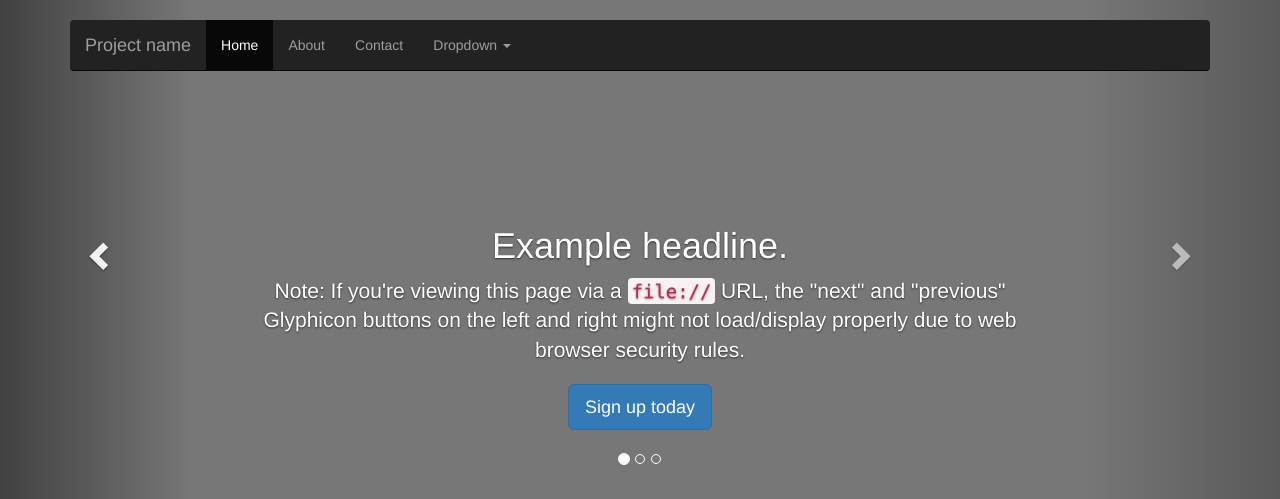
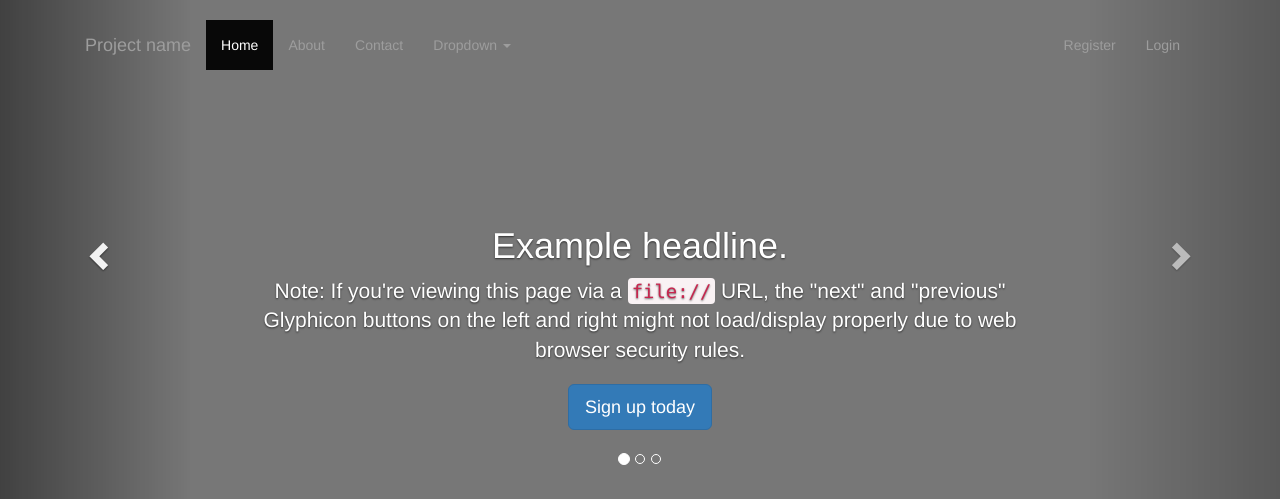
Before and after one commit to sunnry/iteamstudio, a Django app: page / in a window 1280 px wide. Shown: the top 499 px of the page. Run offline with Django 3.2, Linux system fonts and the light colour scheme; some libraries are stand-ins or nearby versions.

Commit message:
fix nav bar on the top and add register/login

```diff
--- a/static/index/carousel.css
+++ b/static/index/carousel.css
@@ -21,6 +21,10 @@ body {
 }
 
 /* Flip around the padding for proper display in narrow viewports */
+.navbar-wrapper > .navbar-fixed-top{
+  top: 20px;
+}
+
 .navbar-wrapper > .container {
   padding-right: 0;
   padding-left: 0;
@@ -33,6 +37,10 @@ body {
   width: auto;
 }
 
+.navbar-wrapper .navbar-inverse {
+  background-color:transparent;
+  border-color:transparent;
+}
 
 /* CUSTOMIZE THE CAROUSEL
 -------------------------------------------------- */
--- a/templates/index/index.html
+++ b/templates/index/index.html
@@ -35,7 +35,7 @@
 ================================================== -->
   <body>
     <div class="navbar-wrapper">
-      <div class="container">
+      <div class="container navbar-fixed-top">
 
         <nav class="navbar navbar-inverse navbar-static-top">
           <div class="container">
@@ -66,6 +66,9 @@
                   </ul>
                 </li>
               </ul>
+	      <ul class="nav navbar-nav" style="float:right;">
+		 <li><a href="#">Register</a></li><li><a href="#">Login</a><li>
+	      </ul>
             </div>
           </div>
         </nav>
```
